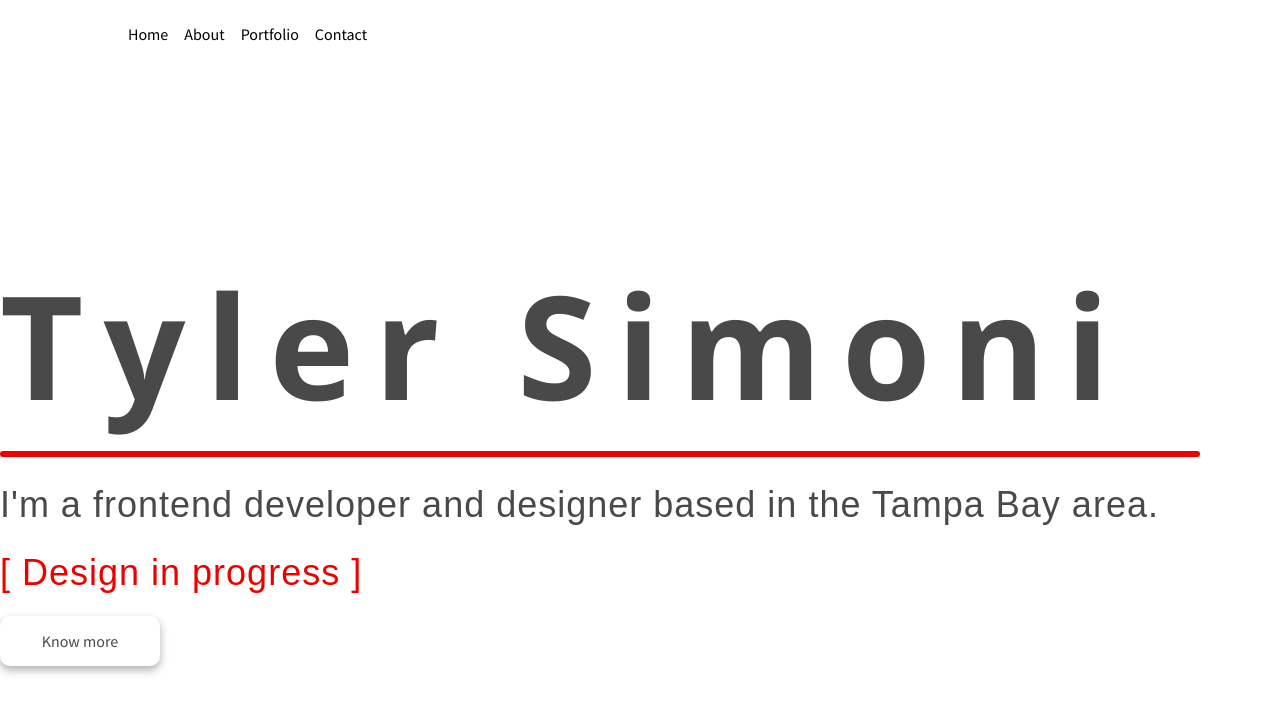
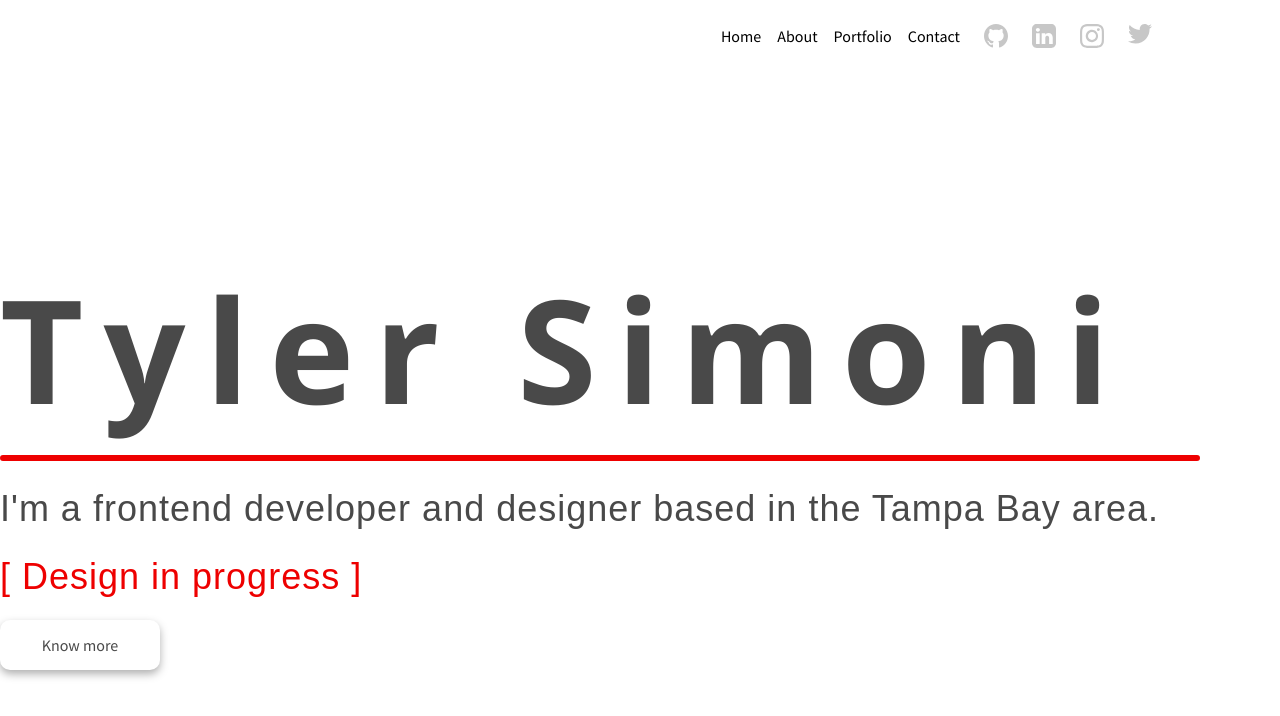
Before and after one commit to TSimmz/tsimmz.github.io, a React (Create React App) app: page / in a window 1280 px wide. Shown: the top 716 px of the page. Built offline with nearby package versions, Linux system fonts and the light colour scheme; the HTML template or start-up script is replaced by a standard one.

Commit message:
General updates

```diff
--- a/src/components/common/Container/index.js
+++ b/src/components/common/Container/index.js
@@ -1,7 +1,7 @@
-import styled from "styled-components";
+import styled from 'styled-components';
 
 export const Container = styled.div`
-  max-width: 1280px;
+  max-width: 2500px;
   margin: 0 auto;
   width: 90%;
 
--- a/src/components/theme/Header/Navbar/styles.js
+++ b/src/components/theme/Header/Navbar/styles.js
@@ -4,13 +4,14 @@ export const Wrapper = styled.div`
   padding: 1.5rem 0;
   display: flex;
   align-items: center;
-  justify-content: space-between;
+  justify-content: flex-end;
 `;
 
 export const Brand = styled.a`
   color: #fff';
 
   @media (max-width: 960px) {
-    mix-blend-mode: ${({ theme }) => (theme === 'light' ? 'unset' : 'difference')};
+    mix-blend-mode: ${({ theme }) =>
+      theme === 'light' ? 'unset' : 'difference'};
   }
 `;
--- a/src/components/theme/Header/NavbarLinks/NavbarLinks.jsx
+++ b/src/components/theme/Header/NavbarLinks/NavbarLinks.jsx
@@ -1,20 +1,16 @@
-import React from "react";
-import AnchorLink from "react-anchor-link-smooth-scroll";
-import { Wrapper } from "./styles";
-
-// import { ReactComponent as GithubIcon } from "../../icons/Github.svg";
-// import { ReactComponent as LinkedinIcon } from "../../icons/Linkedin.svg";
-// import { ReactComponent as InstagramIcon } from "../../icons/Instagram.svg";
-// import { ReactComponent as TwitterIcon } from "../../icons/Twitter.svg";
+import React from 'react';
+import AnchorLink from 'react-anchor-link-smooth-scroll';
+import SocialIcons from '../SocialIcons/SocialIcons';
+import { Wrapper } from './styles';
 
 const NavbarLinks = ({ desktop }) => {
   return (
     <Wrapper desktop={desktop}>
-      <AnchorLink href="">Home</AnchorLink>
-      <AnchorLink href="#about">About</AnchorLink>
-      <AnchorLink href="#portfolio">Portfolio</AnchorLink>
-      <AnchorLink href="#contact">Contact</AnchorLink>
-      {/* SOCIAL LINKS HERE */}
+      <AnchorLink href=''>Home</AnchorLink>
+      <AnchorLink href='#about'>About</AnchorLink>
+      <AnchorLink href='#portfolio'>Portfolio</AnchorLink>
+      <AnchorLink href='#contact'>Contact</AnchorLink>
+      <SocialIcons />
     </Wrapper>
   );
 };
```
Also changed, not shown: src/components/theme/Header/Navbar/Navbar.jsx (+4 -16 lines).
